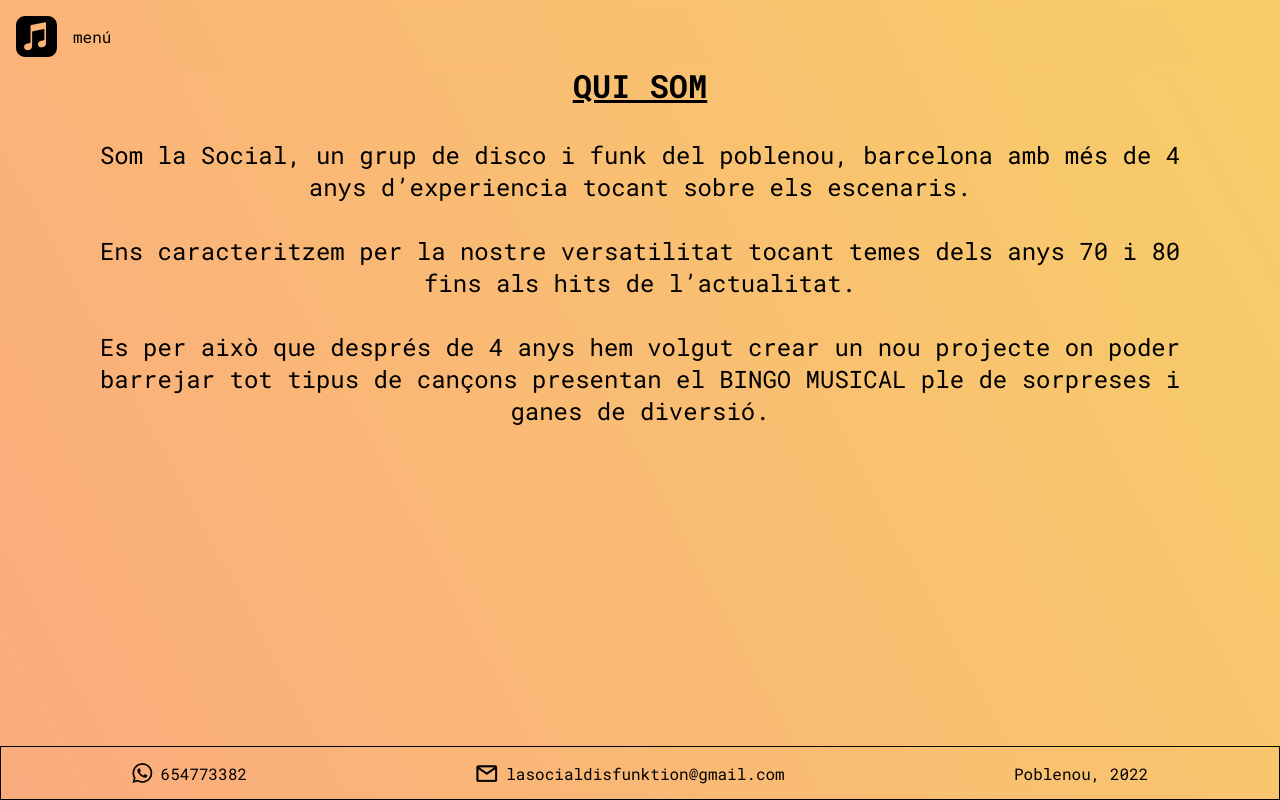
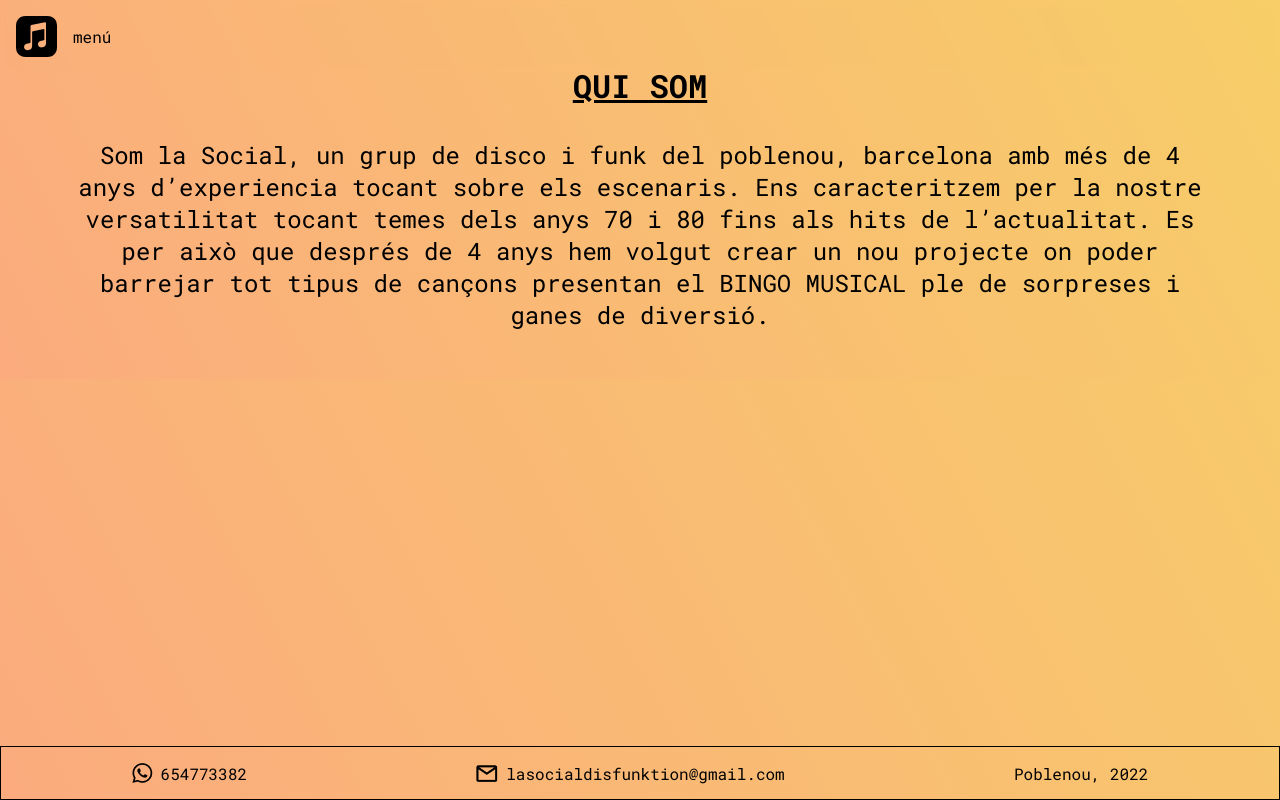
Before and after one commit to gteixi/social-bingo-webpage, a React (Create React App) app: page /about in a window 1280 px wide. Built offline with nearby package versions, Linux system fonts and the light colour scheme.

Commit message:
Create component for text template

```diff
--- /dev/null
+++ b/src/components/InfoTemplate/InfoTemplate.scss
@@ -0,0 +1,23 @@
+@import "./../../styles/mixins.scss";
+
+.InfoTemplateContainer {
+  @include flex-column-center;
+  min-height: auto;
+  background-color: #fbab7e;
+  background-image: linear-gradient(62deg, #fbab7e 0%, #f7ce68 100%);
+
+  &__block {
+    width: 90%;
+    &__title {
+      @include font-title;
+      margin: 2em 0 1em 0;
+      text-decoration: underline black;
+      text-align: center;
+    }
+    &__text {
+      @include font-text;
+      margin-bottom: 2em;
+      min-height: 90%;
+    }
+  }
+}
--- /dev/null
+++ b/src/components/InfoTemplate/InfoTemplate.tsx
@@ -0,0 +1,25 @@
+import React from "react";
+
+import "./InfoTemplate.scss";
+
+interface InfoTemplateProps {
+  title: string;
+  text: string;
+}
+
+function InfoTemplate({ title, text }: InfoTemplateProps) {
+  return (
+    <div className="InfoTemplateContainer">
+      <div className="InfoTemplateContainer__block">
+        <div>
+          <p className="InfoTemplateContainer__block__title">{title}</p>
+        </div>
+        <div>
+          <p className="InfoTemplateContainer__block__text">{text}</p>
+        </div>
+      </div>
+    </div>
+  );
+}
+
+export default InfoTemplate;
--- a/src/pages/about/About.scss
+++ b/src/pages/about/About.scss
@@ -4,18 +4,4 @@
   @include flex-column-center;
   background-color: #fbab7e;
   background-image: linear-gradient(62deg, #fbab7e 0%, #f7ce68 100%);
-
-  &__block {
-    width: 90%;
-    &__title {
-      @include font-title;
-      margin: 2em 0 1em 0;
-      text-decoration: underline black;
-      text-align: center;
-    }
-    &__text {
-      @include font-text;
-      margin-bottom: 2em;
-    }
-  }
 }
--- a/src/pages/about/About.tsx
+++ b/src/pages/about/About.tsx
@@ -1,6 +1,7 @@
 import React from "react";
 import Footer from "../../components/Footer/Footer";
 import MenuHeader from "../../components/MenuHeader/MenuHeader";
+import InfoTemplate from "../../components/InfoTemplate/InfoTemplate";
 
 import "./About.scss";
 
@@ -9,26 +10,16 @@ function About() {
     <>
       <MenuHeader />
       <div className="aboutContainer">
-        <div className="aboutContainer__block">
-          <div>
-            <p className="aboutContainer__block__title">QUI SOM</p>
-          </div>
-          <div>
-            <p className="aboutContainer__block__text">
-              Som la Social, un grup de disco i funk del poblenou, barcelona amb
-              més de 4 anys d’experiencia tocant sobre els escenaris.
-              <br />
-              <br />
-              Ens caracteritzem per la nostre versatilitat tocant temes dels
-              anys 70 i 80 fins als hits de l’actualitat.
-              <br />
-              <br />
-              Es per això que després de 4 anys hem volgut crear un nou projecte
-              on poder barrejar tot tipus de cançons presentan el BINGO MUSICAL
-              ple de sorpreses i ganes de diversió.
-            </p>
-          </div>
-        </div>
+        <InfoTemplate
+          title="QUI SOM"
+          text="Som la Social, un grup de disco i funk del poblenou, barcelona amb
+            més de 4 anys d’experiencia tocant sobre els escenaris.
+            Ens caracteritzem per la nostre versatilitat tocant temes dels anys
+            70 i 80 fins als hits de l’actualitat.
+            Es per això que després de 4 anys hem volgut crear un nou projecte
+            on poder barrejar tot tipus de cançons presentan el BINGO MUSICAL
+            ple de sorpreses i ganes de diversió."
+        />
         <Footer />
       </div>
     </>
```
